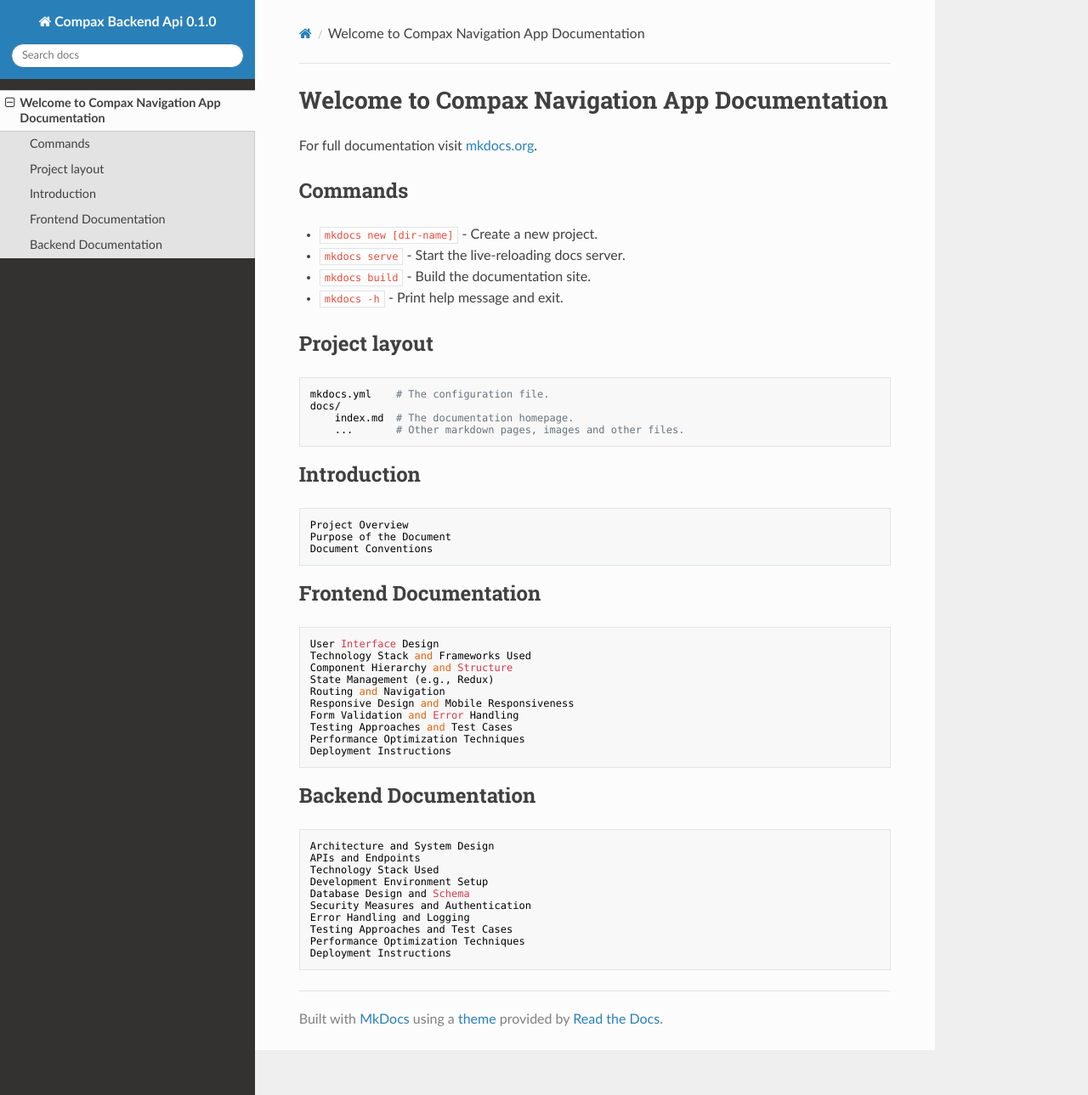
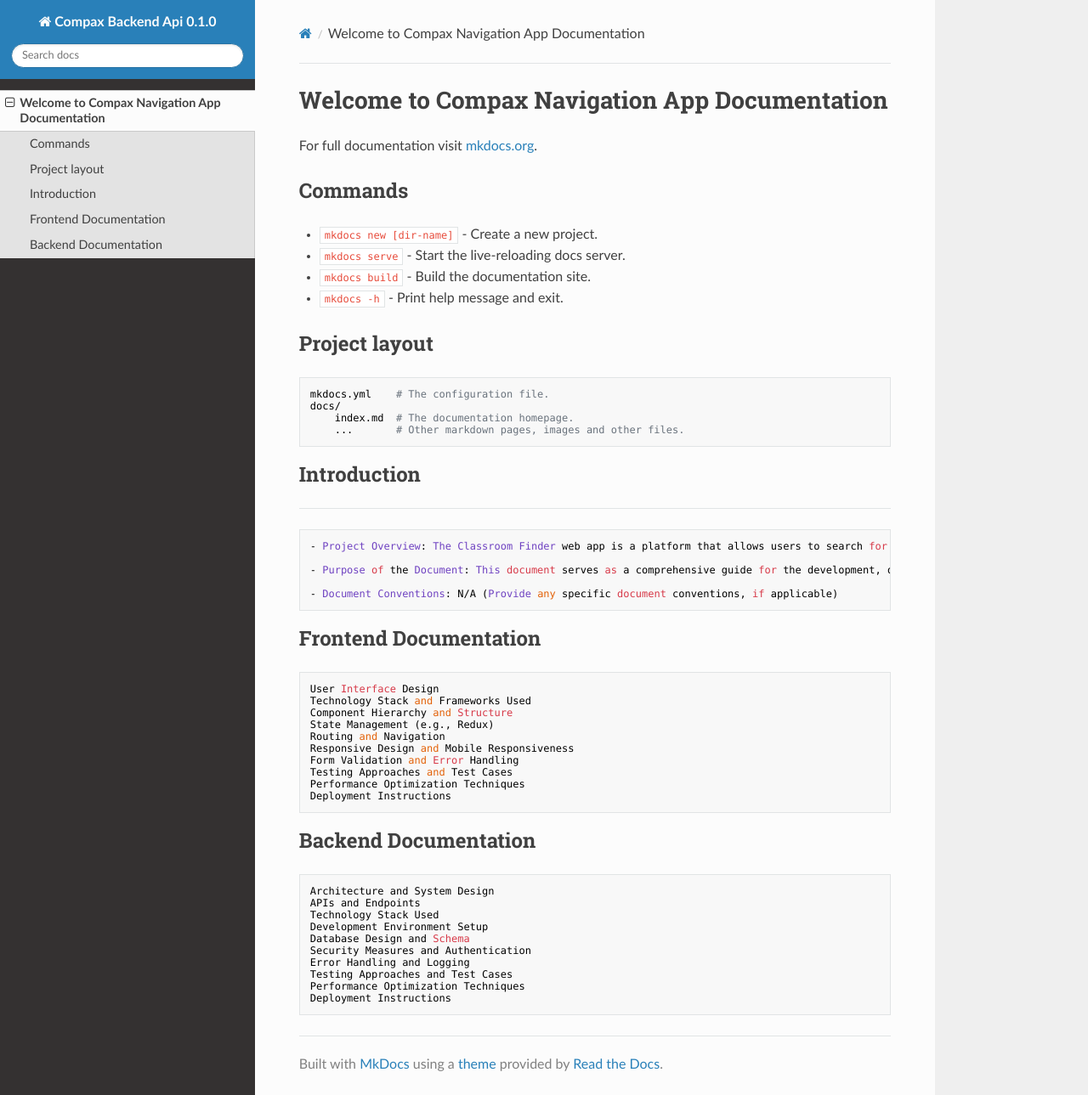
Before and after one commit to TEAMX-HUB/Compax-docs, an MkDocs documentation site: the page built from docs/index.md, in a window 1280 px wide and 1289 px high. Shown: the whole window at 85% size. Built offline with MkDocs 1.6.1, drawn with Linux system fonts in a browser that asks for light colours; nearby versions of some CDN libraries.

Commit message:
Updated layout markdown

```diff
--- a/docs/index.md
+++ b/docs/index.md
@@ -17,10 +17,12 @@
         ...       # Other markdown pages, images and other files.
 
 ## Introduction
+---------------------------------------------------------------------------------------------------------------------------------------------------------------------------
+    - Project Overview: The Classroom Finder web app is a platform that allows users to search for available classrooms and make reservations in educational institutions.
 
-    Project Overview
-    Purpose of the Document
-    Document Conventions
+    - Purpose of the Document: This document serves as a comprehensive guide for the development, deployment, and maintenance of the Classroom Finder app.
+
+    - Document Conventions: N/A (Provide any specific document conventions, if applicable)
 
 ## Frontend Documentation
 
```
